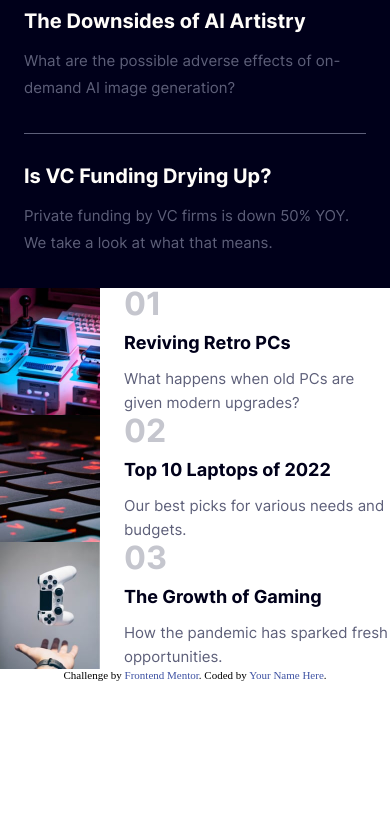
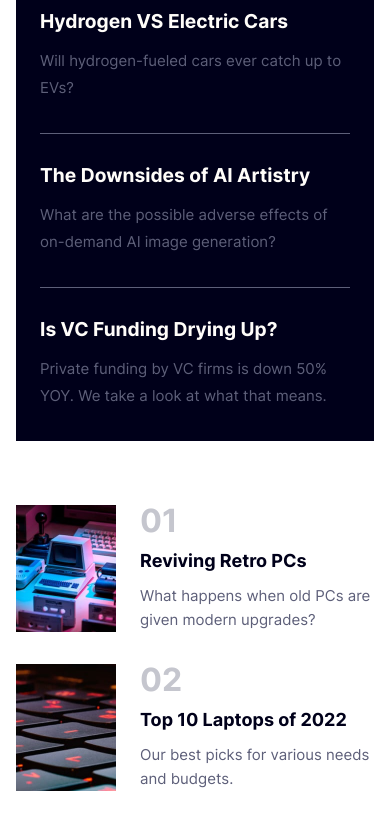
Before and after one commit to Matt1208Dev/news-homepage, a plain HTML site: page index.html in a window 390 px wide. Shown: the part 725-1545 px from the top of the page. Before the commit the page ends 1406 px from the top, so only its background shows below. Drawn offline with Linux system fonts and the light colour scheme.

Commit message:
Projet terminé, responsive ok + commentaire de code

```diff
--- a/index.html
+++ b/index.html
@@ -168,12 +168,14 @@
         </main>
 
         <div class="attribution">
-            Challenge by
-            <a
+            <p>
+                Challenge by
+                <a
                 href="https://www.frontendmentor.io?ref=challenge"
                 target="_blank"
                 >Frontend Mentor</a
-            >. Coded by <a href="#">Your Name Here</a>.
+                >. Coded by <a href="#">Matthieu Gueulle</a>.
+            </p>
         </div>
 
         <script src="./script.js"></script>
--- a/style.css
+++ b/style.css
@@ -8,9 +8,11 @@
 }
 
 html {
+    /***** Variables  *****/
+
     /* Layout */
+    --max-width-content: 68.75rem; /* 1100px */
     --min-width-layout: 23.4375rem; /* 375px */
-    --max-width-content: 68.75rem; /* 1100px */
     --max-width-layout: 90rem; /* 1440px */
 
     /* Colors - Primary */
@@ -46,7 +48,8 @@ html {
     font-weight: var(--fw-bolder);
 }
 
-/* Elements */
+/***** Elements *****/
+
 body {
     min-inline-size: var(--min-width-layout);
     max-inline-size: var(--max-width-layout);
@@ -62,7 +65,8 @@ h3 {
 
 h1 {
     font-family: "inter-bold", sans-serif;
-    font-size: clamp(2rem, 4vw, 3.5rem); /* 32px / 56px */
+    font-size: clamp(2.625rem, 11vw, 3.5rem); /* 42px / 56px */
+    margin-block-start: 2rem;
 }
 
 h2 {
@@ -77,7 +81,7 @@ h4 {
 }
 
 h3 {
-    font-size: 1.25rem; /* 20px */
+    font-size: 1.2rem; /* 19px */
 }
 
 h4 {
@@ -109,6 +113,7 @@ img {
 }
 
 /*****  Layout  *****/
+
 .container {
     max-inline-size: var(--max-width-content);
     margin-inline: auto;
@@ -116,11 +121,11 @@ img {
 
 .grid {
     display: grid;
-    /* grid-template-columns: repeat(3, 1fr);
-    grid-template-rows: 18.75rem 13.125rem 13.125rem; 300px 210px 210px */
 }
 
 /*****  Classes  *****/
+
+/* Navbar*/
 .navbar {
     position: relative;
     block-size: clamp(5.5rem, 15vw, 10rem);
@@ -130,10 +135,12 @@ img {
     overflow-x: clip;
 }
 
+/** Logo entreprise **/
 .logo-box {
     inline-size: clamp(45px, 10vw, 65px);
 }
 
+/** Lien navbar **/
 .navlink {
     font-family: "inter-reg";
     color: var(--dark-grayish-blue);
@@ -142,10 +149,12 @@ img {
     transition: color 0.2s ease-out;
 }
 
+/** Animation au survol lien **/
 .navlink:hover {
     color: var(--soft-red);
 }
 
+/** Boutons menu mobile **/
 .btn-menu,
 .btn-close {
     display: none;
@@ -156,10 +165,12 @@ svg.btn-close {
     cursor: pointer;
 }
 
+/* Article à la une */
 .featured-article-txt {
-    min-height: 16rem;
+    min-height: 13rem;
 }
 
+/** Bouton "read more" **/
 .btn-read-more {
     position: relative;
     z-index: 0;
@@ -169,6 +180,7 @@ svg.btn-close {
     padding: 1rem 2rem;
 }
 
+/** Animation au survol bouton "read more" **/
 .btn-read-more::before {
     content: "";
     position: absolute;
@@ -187,26 +199,31 @@ svg.btn-close {
 /* Section New articles */
 .aside-new-articles {
     padding: 2rem 1.5rem;
+    width: 100%;
     background-color: var(--very-dark-blue);
     display: flex;
     flex-direction: column;
     justify-content: space-between;
 }
 
+/** Titre "New" **/
 .aside-new-articles h2 {
     color: var(--soft-orange);
 }
 
+/** Lien des articles **/
 .aside-new-articles a {
     color: var(--off-white);
     margin-block-end: 1rem;
     transition: color 0.2s ease-out;
 }
 
+/** Animation au survol lien des articles **/
 .aside-new-articles a:hover {
     color: var(--soft-orange);
 }
 
+/** Item article **/
 .new-article {
     padding-block: 2rem;
 }
@@ -223,26 +240,28 @@ svg.btn-close {
     padding-block-end: 0;
 }
 
+/* Section bottom-top-articles */
 .bottom-top-articles img {
     max-inline-size: 100px;
     height: auto;
     object-fit: cover;
 }
 
+/** Item top-article **/
 .top-article {
     display: flex;
     flex-direction: row;
     flex: 0 0 350px;
     gap: 1.5rem;
 }
-
+/** textes **/
 .top-article-txt {
     display: flex;
     flex-direction: column;
     justify-content: space-between;
     line-height: 1.6;
 }
-
+/** CLassement **/
 .top-article-rank {
     font-family: "inter-bold", sans-serif;
     font-size: 2rem;
@@ -250,22 +269,50 @@ svg.btn-close {
     color: var(--grayish-blue);
 }
 
+/** Lien article **/
 .top-article a {
     color: var(--very-dark-blue);
     transition: color 0.2s ease-out;
 }
+
+/** Animation au survol lien article **/
 .top-article a:hover {
     color: var(--soft-red);
 }
 
+/* Attributions */
+.attribution {
+    max-inline-size: var(--max-width-content);
+    block-size: 5vh;
+    display: flex;
+    justify-content: center;
+    align-items: center;
+    margin-inline: auto;
+    margin-block-start: 2rem;
+    background-color: var(--off-white);
+    color: var(--off-white);
+}
+
+.attribution p {
+    font-size: 0.6rem;
+}
+
+.attribution a {
+    color: var(--soft-orange);
+}
+
+/***** Média Queries *****/
+
 @media screen and (width <= 768px) {
+    /* Menu mobile */
     .menu-overlay.active {
         position: absolute;
         inset: 0;
         z-index: 100;
         background-color: rgba(0 0 0 / 0.5);
     }
-    .btn-menu {
+    .btn-menu,
+    .btn-close {
         display: block;
     }
 
@@ -298,25 +345,50 @@ svg.btn-close {
         top: clamp(1.5rem, 4vw, 3rem);
         right: 1rem;
     }
-}
 
-@media screen and (width > 768px) {
-    .btn-menu {
-        display: none;
+    /* Article à la une et New articles */
+    .featured-article,
+    .aside-new-articles {
+        margin-block-end: 4rem;
     }
 }
 
-@media screen and (width < 1024px) {
+@media screen and (width <= 1024px) {
+    /* Ajustements d'espace versions mobile */
     .navbar {
         padding-inline: 1rem;
     }
+    .featured-article,
+    .aside-new-articles,
+    .bottom-top-articles {
+        max-inline-size: calc(100vw - 2rem);
+        margin-inline: auto;
+    }
+
+    .aside-new-articles {
+        margin-block-end: 4rem;
+    }
+
+    .featured-article,
+    .aside-new-articles {
+        margin-block-end: 4rem;
+    }
+
+    .top-article {
+        margin-block-end: 2rem;
+    }
 }
 
-@media screen and (width >= 1024px) {
+@media screen and (width > 1024px) {
+    h1 {
+        margin-block-start: 0;
+    }
+
+    /* Grid maquette desktop */
     .grid {
         display: grid;
         grid-template-columns: repeat(3, 1fr);
-        grid-template-rows: 18.75rem 13.125rem; /* 300px 210px*/
+        grid-template-rows: 18.75rem minmax(13.125rem, 1fr); /* 300px 210px*/
         gap: 2rem;
     }
 
@@ -349,12 +421,3 @@ svg.btn-close {
         gap: 2rem;
     }
 }
-
-/* Attributions */
-.attribution {
-    font-size: 11px;
-    text-align: center;
-}
-.attribution a {
-    color: hsl(228, 45%, 44%);
-}
```
